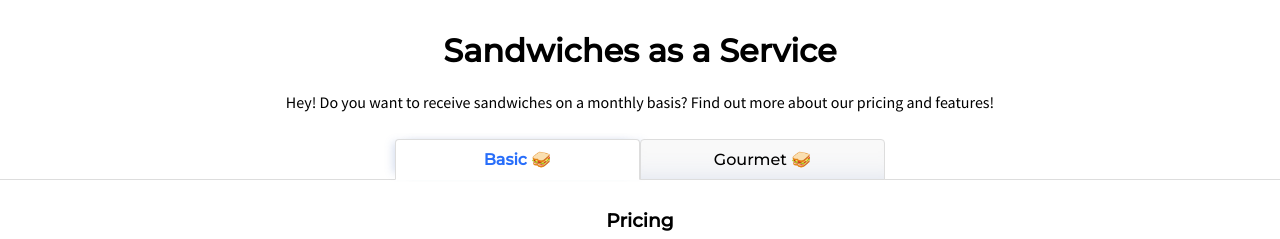
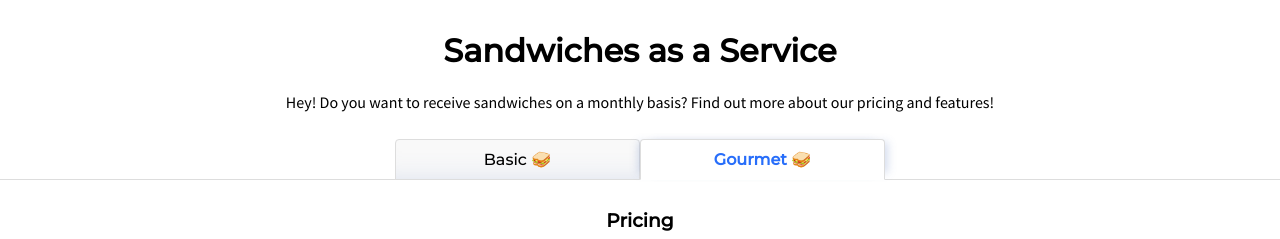
Before and after one commit to garyjzhao/intercom, a plain HTML site: page index.html in a window 1280 px wide. Both pictures are taken after a click on the item "Gourmet 🥪". Shown: the top 239 px of the page. Drawn offline with nearby package versions, Linux system fonts and the light colour scheme.

Commit message:
fixed tab functionality

```diff
--- a/index.html
+++ b/index.html
@@ -236,8 +236,8 @@
     </header>
     <div class="tab-list">
         <ul>
-            <li onclick="show('basic')" class="active">Basic 🥪</li>
-            <li onclick="show('gourmet')">Gourmet 🥪</li>
+            <li class="tab__toggles active" id="basic">Basic 🥪</li>
+            <li class="tab__toggles" id="gourmet">Gourmet 🥪</li>
         </ul>
     </div>
     <div class="card__wrapper card__wrapper--basic">
@@ -361,15 +361,18 @@
 
 
     <script>
-        const show = i => {
-            if (i == 'basic') {
-                document.querySelector('.card__wrapper--basic').style.display = 'grid';
-                document.querySelector('.card__wrapper--gourmet').style.display = 'none';
+        $('.tab__toggles').click(function () {
+            $(this).siblings().removeClass('active');
+            $(this).addClass('active');
+            const el = $(this).attr('id');
+            if (el === 'basic') {
+                $('.card__wrapper').hide();
+                $('.card__wrapper--basic').show();
             } else {
-                document.querySelector('.card__wrapper--basic').style.display = 'none';
-                document.querySelector('.card__wrapper--gourmet').style.display = 'grid';
+                $('.card__wrapper').hide();
+                $('.card__wrapper--gourmet').show();
             }
-        }
+        });
     </script>
 </body>
 
```
